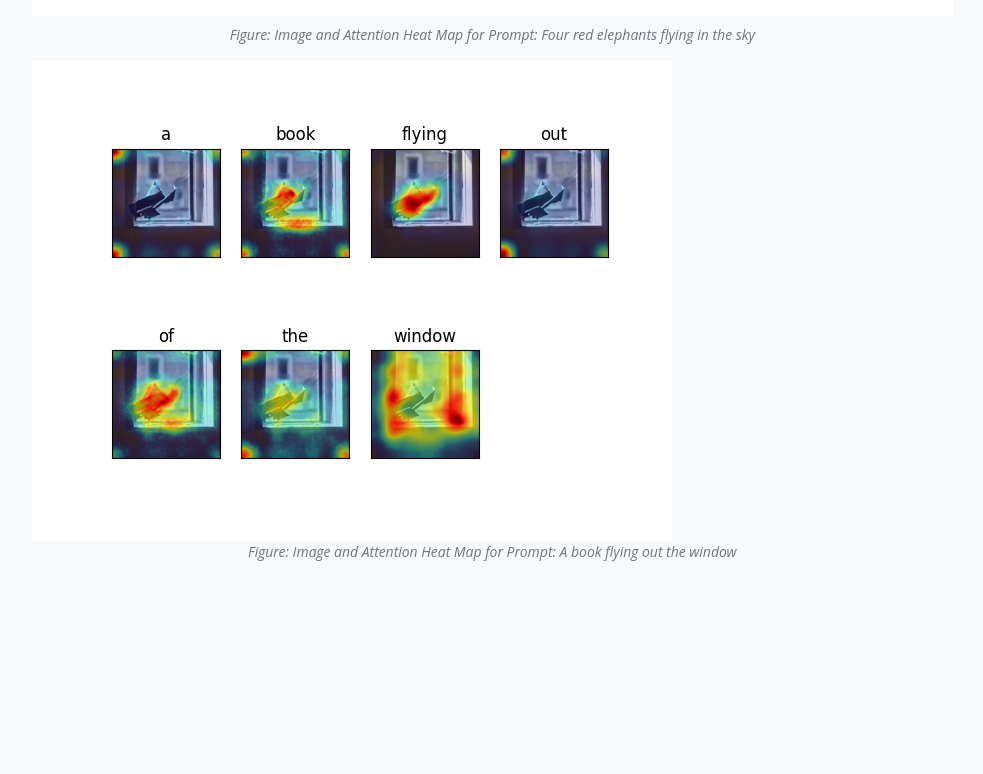
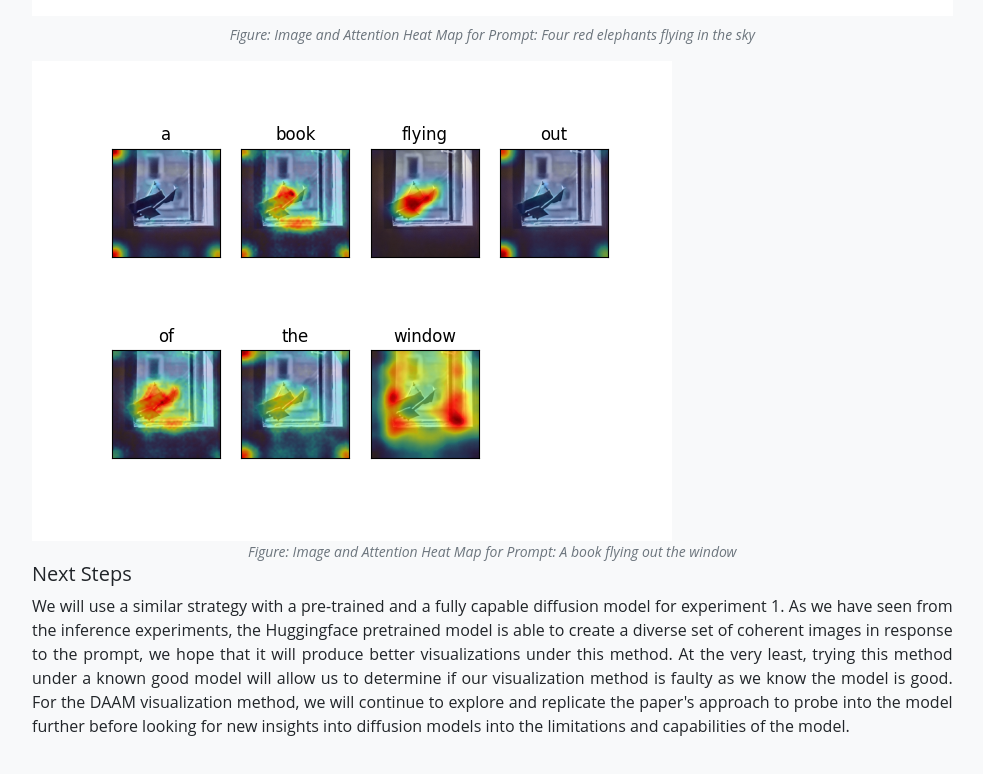
Before and after one commit to andrewlemke/Visualizating-Stable-Diffusion, a plain HTML site: page project_progress.html in a window 1280 px wide. Shown: the part 11224-11998 px from the top of the page, without its empty margins (54-1037 px from the left). Before the commit the page ends 11810 px from the top, so only its background shows below. Drawn offline with nearby package versions, Linux system fonts and the light colour scheme.

Commit message:
future work

```diff
--- a/project_progress.html
+++ b/project_progress.html
@@ -266,6 +266,22 @@
                 </div>
 
 
+                <h5>Next Steps</h5>
+                <p class="fulljustify">
+                    We will use a similar strategy with a pre-trained and a fully capable
+                    diffusion model for experiment 1. As we have seen from the inference
+                    experiments, the Huggingface pretrained model is able to create a diverse set of
+                    coherent images in response to the prompt, we hope that it will produce better
+                    visualizations under this method. At the very least, trying this method under a
+                    known good model will allow us to determine if our visualization method is
+                    faulty as we know the model is good.
+
+                    For the DAAM visualization method, we will continue to explore and replicate
+                    the paper's approach to probe into the model further before looking for new
+                    insights into diffusion models into the limitations and capabilities of the
+                    model.
+                </p>
+
 
 
 
```
